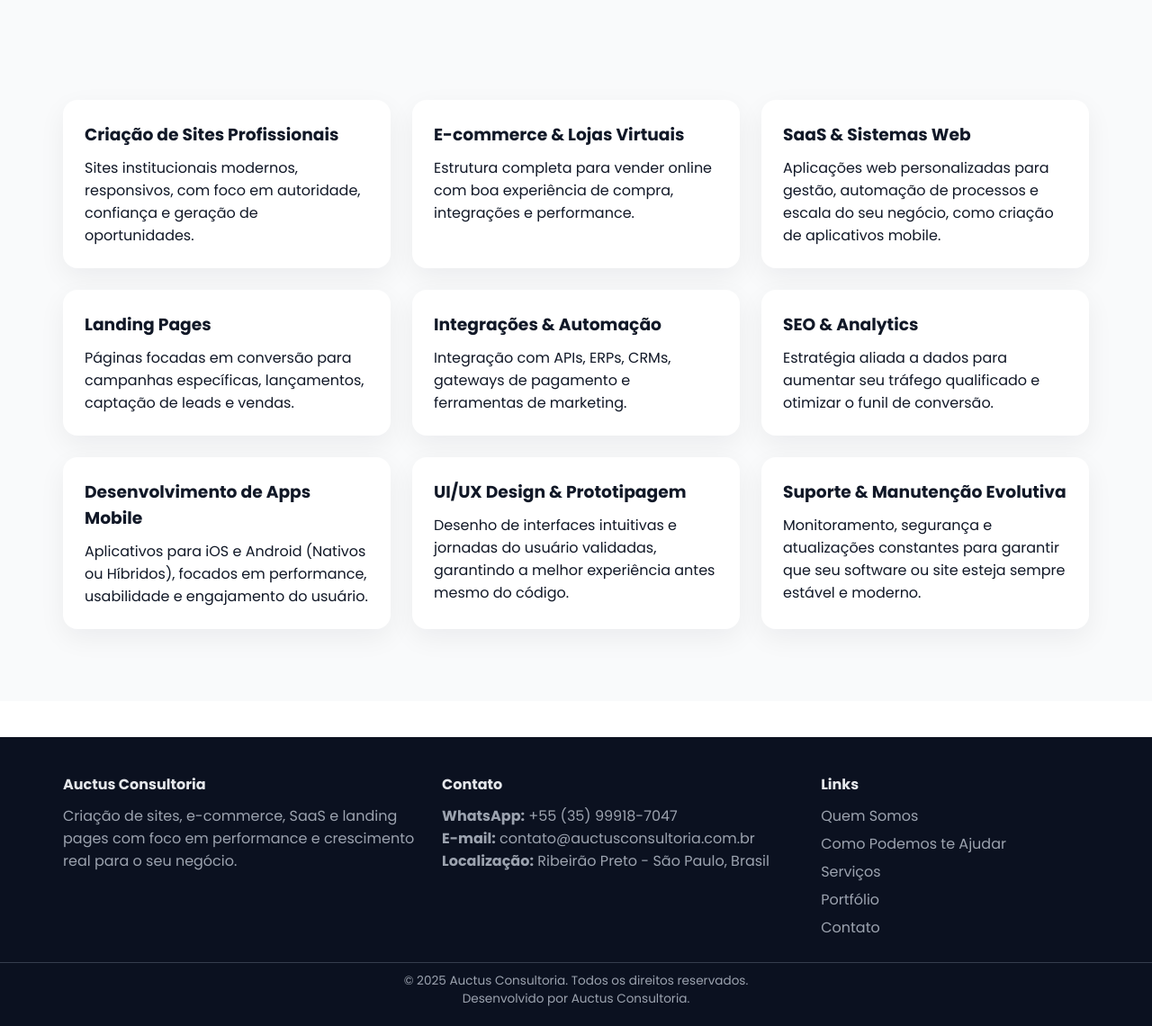
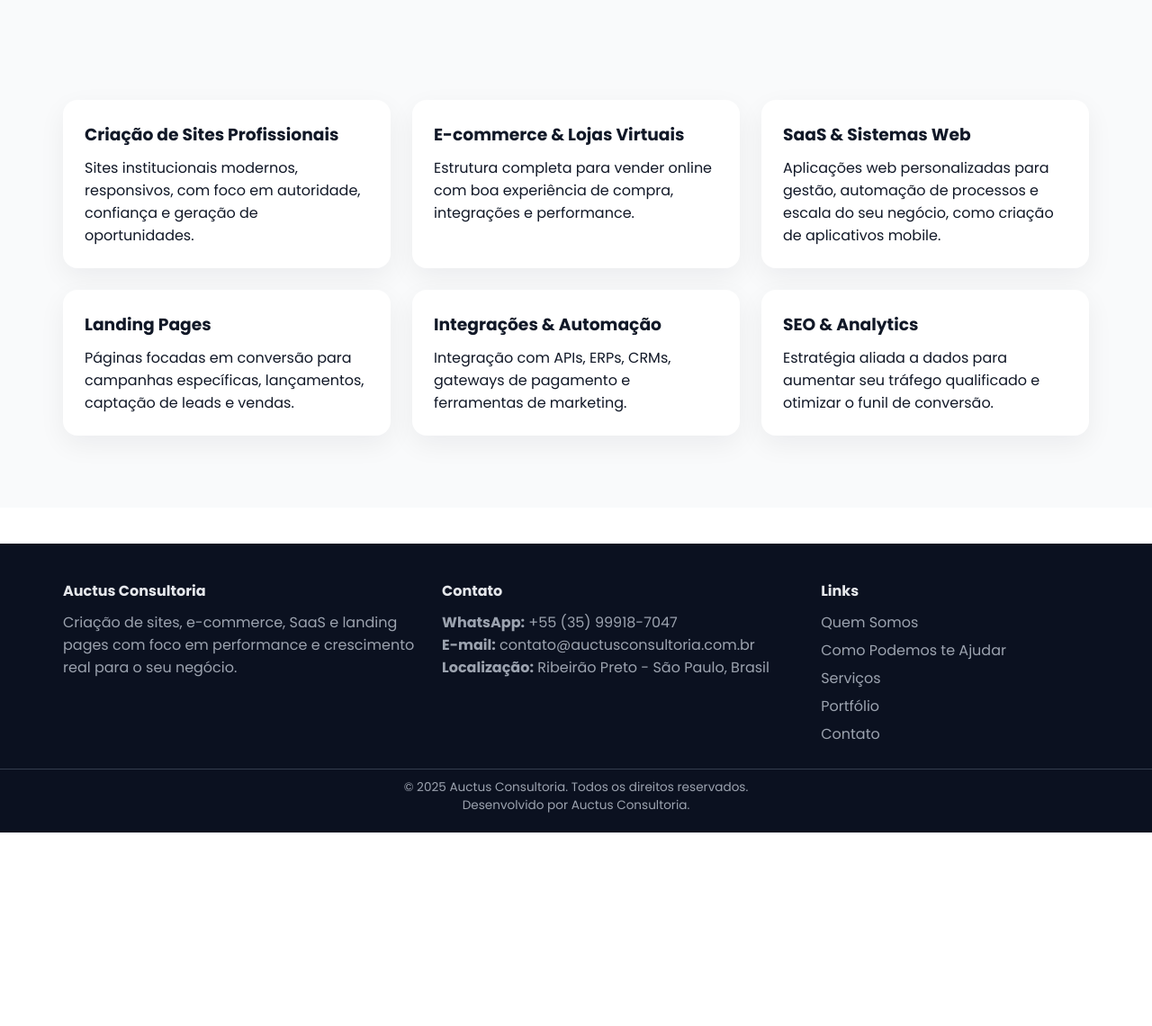
Before and after one commit to Jefferson23br/auctus, a PHP site: page /servicos in a window 1280 px wide. Shown: the part 481-1621 px from the top of the page at 90% size. After the commit the page ends 1406 px from the top, so only its background shows below. Run offline with PHP 8.4, Linux system fonts and the light colour scheme.

Commit message:
Update servicos.php

```diff
--- a/servicos.php
+++ b/servicos.php
@@ -40,20 +40,6 @@ include 'templates/header.php';
                     <h3>SEO & Analytics</h3>
                     <p>Estratégia aliada a dados para aumentar seu tráfego qualificado e otimizar o funil de conversão.</p>
                 </div>
-                <div class="service-card">
-                    <h3>Desenvolvimento de Apps Mobile</h3>
-                    <p>Aplicativos para iOS e Android (Nativos ou Híbridos), focados em performance, usabilidade e engajamento do usuário.</p>
-                </div>
-
-                <div class="service-card">
-                    <h3>UI/UX Design & Prototipagem</h3>
-                    <p>Desenho de interfaces intuitivas e jornadas do usuário validadas, garantindo a melhor experiência antes mesmo do código.</p>
-                </div>
-
-                <div class="service-card">
-                    <h3>Suporte & Manutenção Evolutiva</h3>
-                    <p>Monitoramento, segurança e atualizações constantes para garantir que seu software ou site esteja sempre estável e moderno.</p>
-                </div>
             </div>
         </div>
     </section>
```
